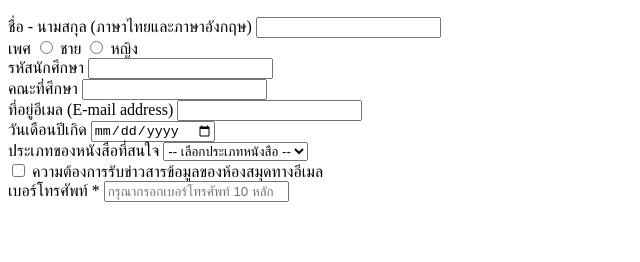
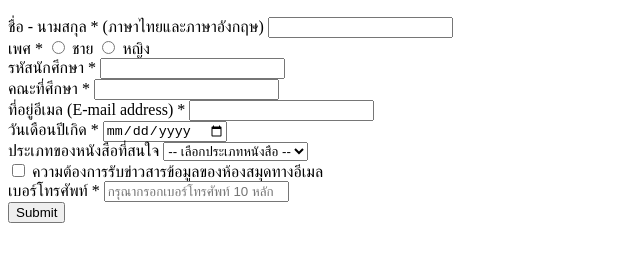
Before and after one commit to Passakorn-Sangboon/6709616731_LibraryMembershipApplicationForm, a plain HTML site: page index.html in a window 1280 px wide. Shown: the part 50-312 px from the top of the page, without its empty margins (0-640 px from the left). Drawn offline with Linux system fonts and the light colour scheme.

Commit message:
Add Submit Button and add * to the form that required

```diff
--- a/index.html
+++ b/index.html
@@ -10,33 +10,33 @@
         <h2>Library Membership Form</h2>
         <form>
             <div class="group">
-                <label>ชื่อ - นามสกุล <span class="required"></span> (ภาษาไทยและภาษาอังกฤษ)</label>
+                <label>ชื่อ - นามสกุล <span class="required">*</span> (ภาษาไทยและภาษาอังกฤษ)</label>
                 <input type="text" name="full_name" required>
             </div>
 
             <div class="group">
-                <label>เพศ <span class="required"></span></label>
+                <label>เพศ <span class="required">*</span></label>
                 <input type="radio" name="gender" value="male" required> ชาย
                 <input type="radio" name="gender" value="female" required> หญิง
             </div>
 
             <div class="group">
-                <label>รหัสนักศึกษา <span class="required"></span></label>
+                <label>รหัสนักศึกษา <span class="required">*</span></label>
                 <input type="text" name="student_id" required>
             </div>
 
             <div class="group">
-                <label>คณะที่ศึกษา <span class="required"></span></label>
+                <label>คณะที่ศึกษา <span class="required">*</span></label>
                 <input type="text" name="faculty" required>
             </div>
 
             <div class="group">
-                <label>ที่อยู่อีเมล (E-mail address) <span class="required"></span></label>
+                <label>ที่อยู่อีเมล (E-mail address) <span class="required">*</span></label>
                 <input type="email" name="email" required>
             </div>
 
             <div class="group">
-                <label>วันเดือนปีเกิด <span class="required"></span></label>
+                <label>วันเดือนปีเกิด <span class="required">*</span></label>
                 <input type="date" name="birth_date" required>
             </div>
 
@@ -62,5 +62,8 @@
                 <input type="tel" name="phone" pattern="[0-9]{10}" required placeholder="กรุณากรอกเบอร์โทรศัพท์ 10 หลัก">
             </div>
 
+            <button type="submit" class="submit-btn">Submit</button>
+        </form>
+    </div>
 </body>
 </html>
```
